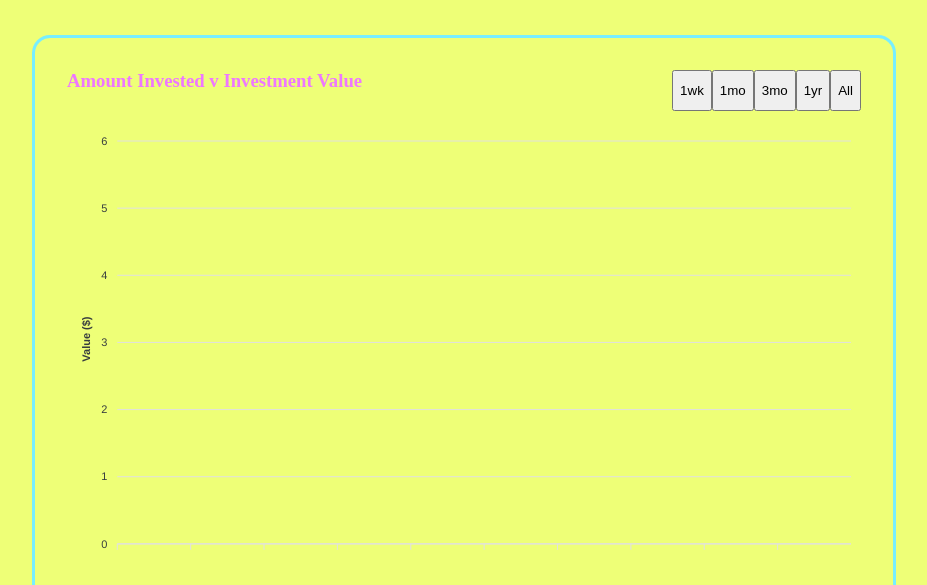
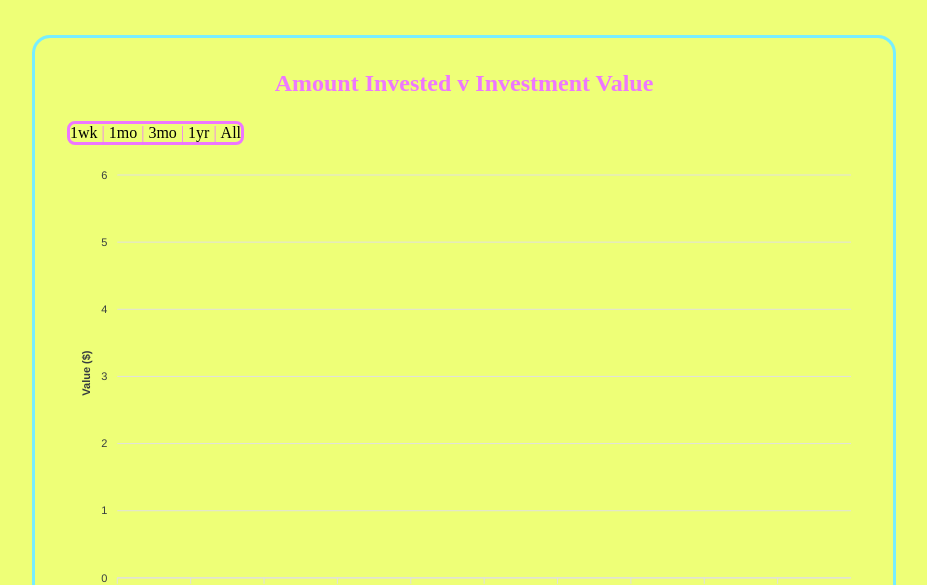
Before and after one commit to cjpais/investment_perf, a plain HTML site: page frontend/index.html in a window 1280 px wide. Shown: the part 215-800 px from the top of the page, without its empty margins (176-1103 px from the left). Drawn offline with nearby package versions, Linux system fonts and the light colour scheme; no server answers; a script that the page names is missing.

Commit message:
start thinking about controls

```diff
--- a/frontend/css/background.css
+++ b/frontend/css/background.css
@@ -50,28 +50,35 @@ h1 {
 }
 
 h3 {
+  font-size: 1.5em;
   text-align: center;
   color: #e7f;
   z-index: 1000;
   margin-block-start: 0;
 }
 
-#background {
-	background: url('https://api.iconify.design/twemoji:burrito.svg') repeat 10% 10%;
-  background-repeat: space;
-  background-size: 5%;
-  position: absolute;
-	top: 0; left: 0; right: 0; bottom: 0;
-	z-index: 100;
-
-	-webkit-animation-name: STAR-MOVE;
-	-webkit-animation-duration: 200s;
-	-webkit-animation-timing-function: linear;
-	-webkit-animation-iteration-count: infinite;
+p {
+  text-align: center;
+  font-size: 30px;
+  margin: 20px 0 20px 0;
 }
 
-p {
-text-align: center;
-font-size: 30px;
-margin: 20px 0 20px 0;
+button {
+  background: none;
+  color: inherit;
+  border: none;
+  padding: 0;
+  font: inherit;
+  cursor: pointer;
+  outline: inherit;
 }
+
+.button-container {
+  border-style: solid;
+  border-radius: .5em;
+  border-color: #e7f;
+}
+
+.button-container > span {
+  color: #e7f
+}
--- a/frontend/index.html
+++ b/frontend/index.html
@@ -14,13 +14,19 @@
       <h1>CJ's Investments</h1>
       <div class="spacer"></div>
       <div class="data-container">
+        <h3>Amount Invested v Investment Value</h3>
         <div style="display: flex">
-          <h3 style="margin-right: auto">Amount Invested v Investment Value</h3>
-          <button onclick="btn_press(this)">1wk</button>
-          <button>1mo</button>
-          <button>3mo</button>
-          <button>1yr</button>
-          <button>All</button>
+          <div class="button-container">
+            <button onclick="btn_press(this)">1wk</button>
+            <span>|</span>
+            <button>1mo</button>
+            <span>|</span>
+            <button>3mo</button>
+            <span>|</span>
+            <button>1yr</button>
+            <span>|</span>
+            <button>All</button>
+          </div>
         </div>
         <div id="gain-vs-invested"></div>
       </div>
```
